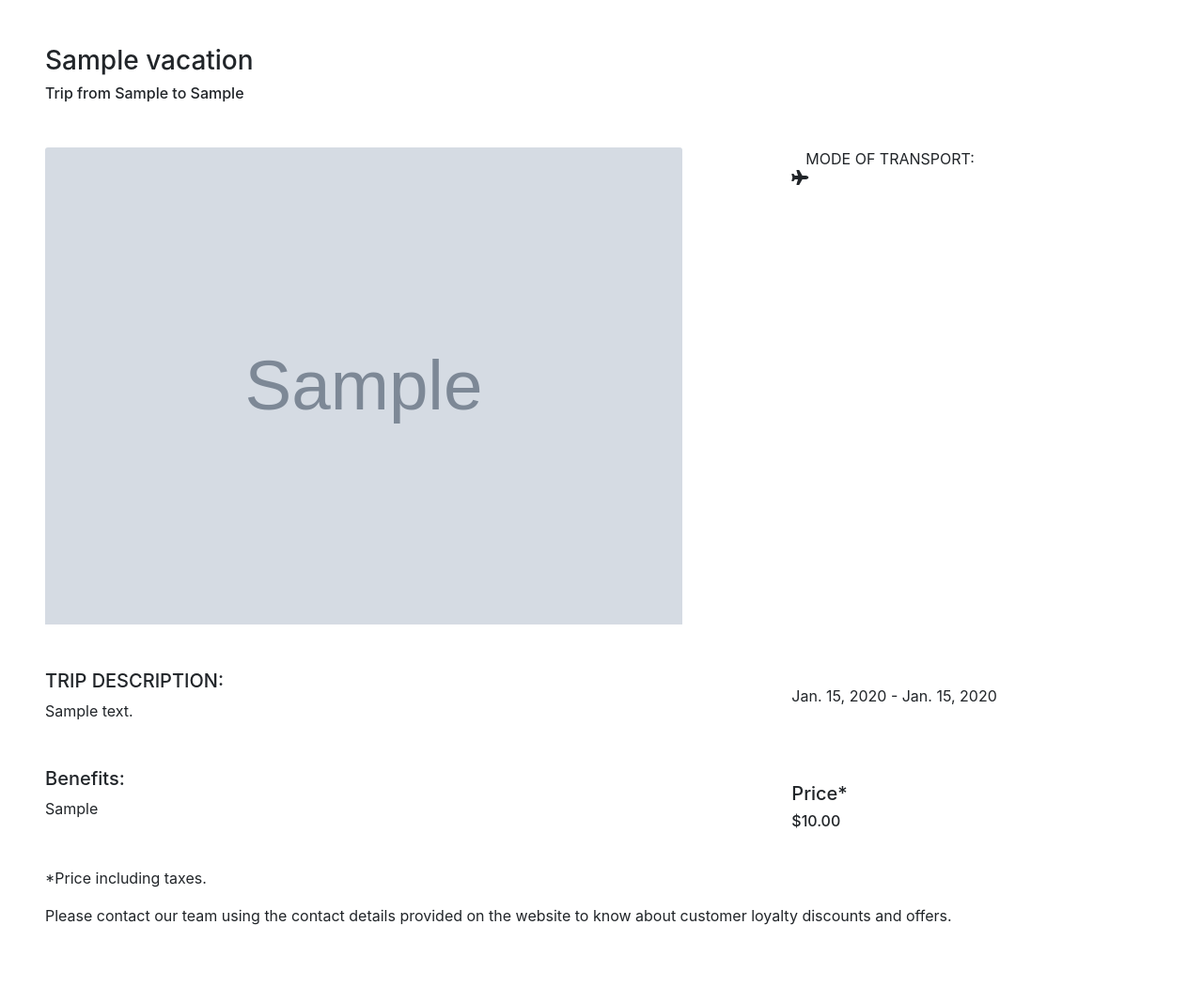
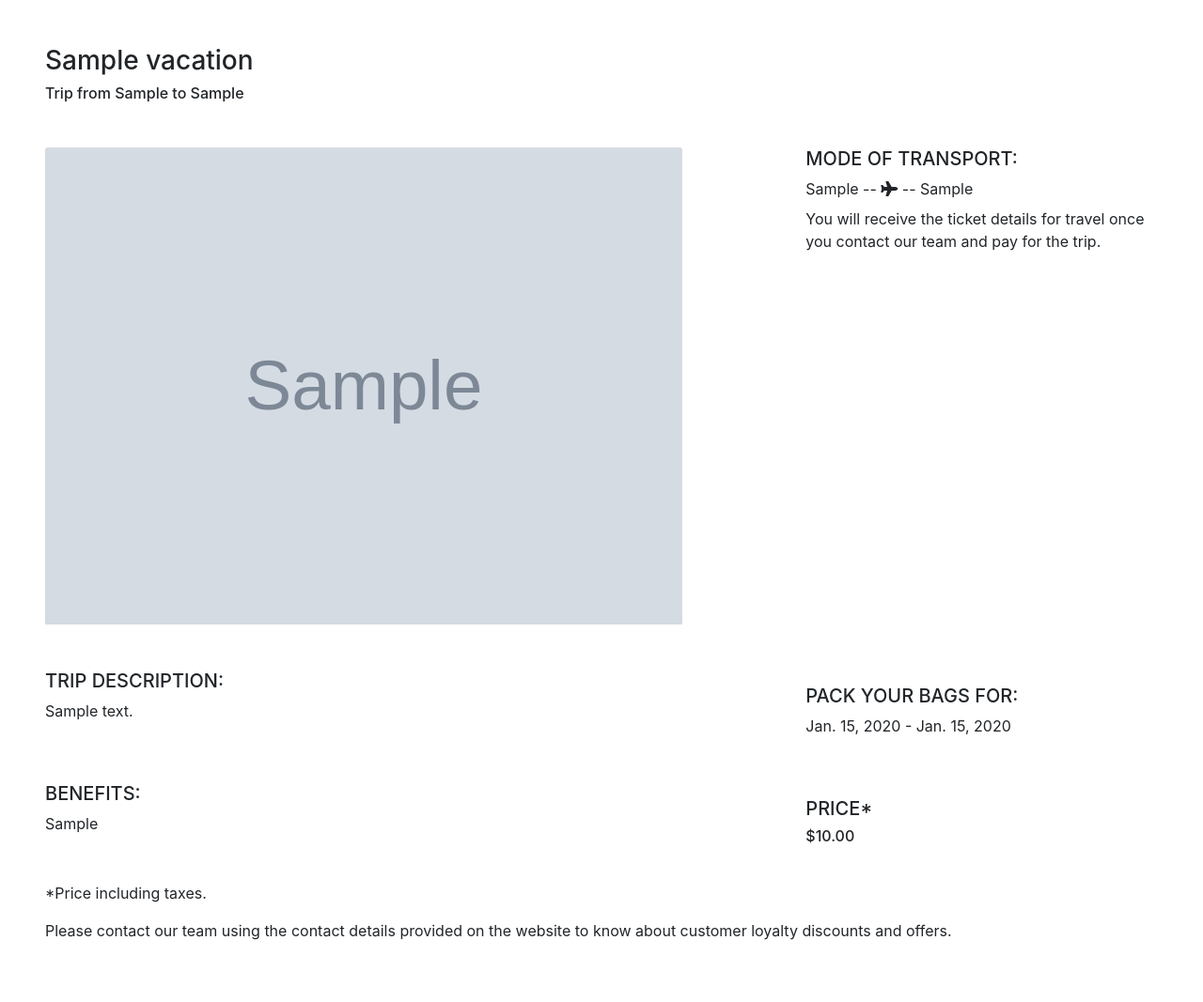
Before and after one commit to Shravya9506/Assignment3_BonVoyage, a Django app: template vacations/templates/trip_details_PDF.html in a window 1280 px wide. Shown: the whole page at 94% size. Before the commit the page ends 985 px from the top, so only its background shows below. Run offline with Django 3.2, Linux system fonts and the light colour scheme; tables that the repository leaves empty hold one stand-in row (values such as "Sample post"); the template is opened without the code that fills it: values that come from a table or form of the project are taken from there, most other values are stand-ins (such as "Sample title", 1, 10 or a date in 2020); grey boxes marked "Sample" are stand-in pictures; some libraries are stand-ins or nearby versions.

Commit message:
Corrected errors found in CSV reports of users and trip details PDF
Corrected errors found in CSV reports of users and trip details PDF

```diff
--- a/users/admin.py
+++ b/users/admin.py
@@ -44,7 +44,7 @@ class CustomerFavoriteVacationExportCsvMixin:
 class UserExportCsvMixin:
     def export_as_csv(self, request, queryset):
         # Specify the header field names
-        field_names = ['User Id', 'Name', 'Username', 'Email', 'Is admin']
+        field_names = ['User Id', 'Name', 'Username', 'Email', 'Is admin', 'Is customer']
         response = HttpResponse(content_type='text/csv')
         # Specify the filename
         response['Content-Disposition'] = 'attachment; filename=Users_report.csv'
@@ -52,7 +52,8 @@ class UserExportCsvMixin:
         writer.writerow(field_names)
         for user in queryset:
             writer.writerow([user.id, user.first_name + " " + user.last_name,
-                             user.username, user.email, "True" if user.is_superuser else "False"])
+                             user.username, user.email, "True" if user.is_superuser else "False",
+                             "True" if user.is_customer else "False"])
 
         return response
 
--- a/vacations/templates/trip_details_PDF.html
+++ b/vacations/templates/trip_details_PDF.html
@@ -11,13 +11,13 @@
             <h6> Trip from {{ trip.source}} to {{ trip.vacation.destination}} </h6>
             <div class="h-divider"></div>
             <div class="row mt-5">
-                <div class="col-7">
+                <div class="col-sm-7">
                     <img class="card-img-top" src="{% if trip.vacation.destination_image %}{{ trip.vacation.destination_image.url }}{% endif %}" alt="Card image">
                 </div>
-                <div class="col-1"></div>
-                <div class="col-4">
-                    MODE OF TRANSPORT:
-                    <div class="row mb-2">
+                <div class="col-sm-1"></div>
+                <div class="col-sm-4">
+                    <h5>MODE OF TRANSPORT:</h5>
+                    <div class="mb-2"> {{trip.source}} --
                         {% if trip.mode_of_transport == 'FL' %}
                         <i class="fas fa-plane"></i>
                         {% elif trip.mode_of_transport == 'TR' %}
@@ -26,40 +26,40 @@
                         <i class="fas fa-bus"></i>
                         {% else %}
                         <i class="fas fa-plane"></i>
-                        {% endif %}
+                        {% endif %} -- {{trip.vacation.destination}}
                     </div>
+                    <div class="mb-2"> You will receive the ticket details for travel once you contact our team and pay for the trip.</div>
                 </div>
             </div>
             <div class="row mt-5">
-                <div class="col-7">
+                <div class="col-sm-7">
                     <h5>TRIP DESCRIPTION:</h5>
-                    <h7>{{ trip.trip_description }}</h7>
+                    <p>{{ trip.trip_description }}</p>
                 </div>
-                 <div class="col-1"></div>
-                <div class="col-4">
+                 <div class="col-sm-1"></div>
+                <div class="col-sm-4">
                     <div class="h-divider mb-3"></div>
-                    <div class="row">
+                    <h5>PACK YOUR BAGS FOR:</h5>
                         {{ trip.start_date }} - {{ trip.end_date }}
                 </div>
             </div>
-            </div>
             <div class="row mt-5">
-                <div class="col-7">
-                    <h5>Benefits:</h5>
+                <div class="col-sm-7">
+                    <h5>BENEFITS:</h5>
                     <p>{{ trip.additional_benefits}}</p>
                 </div>
-                <div class="col-1"></div>
-                <div class="col-4">
+                <div class="col-sm-1"></div>
+                <div class="col-sm-4">
                     <div class="h-divider mb-3"></div>
                     <div class="row">
-                    <div class="col-8">
-                            <div class="row"><h5>Price*</h5></div>
-                            <div class="row"><h6>${{ trip.price }}</h6></div>
+                        <div class="col-sm-8">
+                                <h5>PRICE*</h5>
+                                <h6>${{ trip.price }}</h6>
                         </div>
-                    <div class="col-4">
+                        <div class="col-sm-4">
                             <div class="vacation-days">
-                            <div class="row days ml-3 text-white"><h4>{{diff}}</h4></div>
-                            <div class="row days ml-3 text-white">days</div>
+                                <div class="days ml-3 text-white text-center"><h4>{{diff}}</h4></div>
+                                <div class="days ml-3 text-white text-center">days</div>
                             </div>
                         </div>
                     </div>
```
Lines whose indentation alone changed are shown as unchanged.
